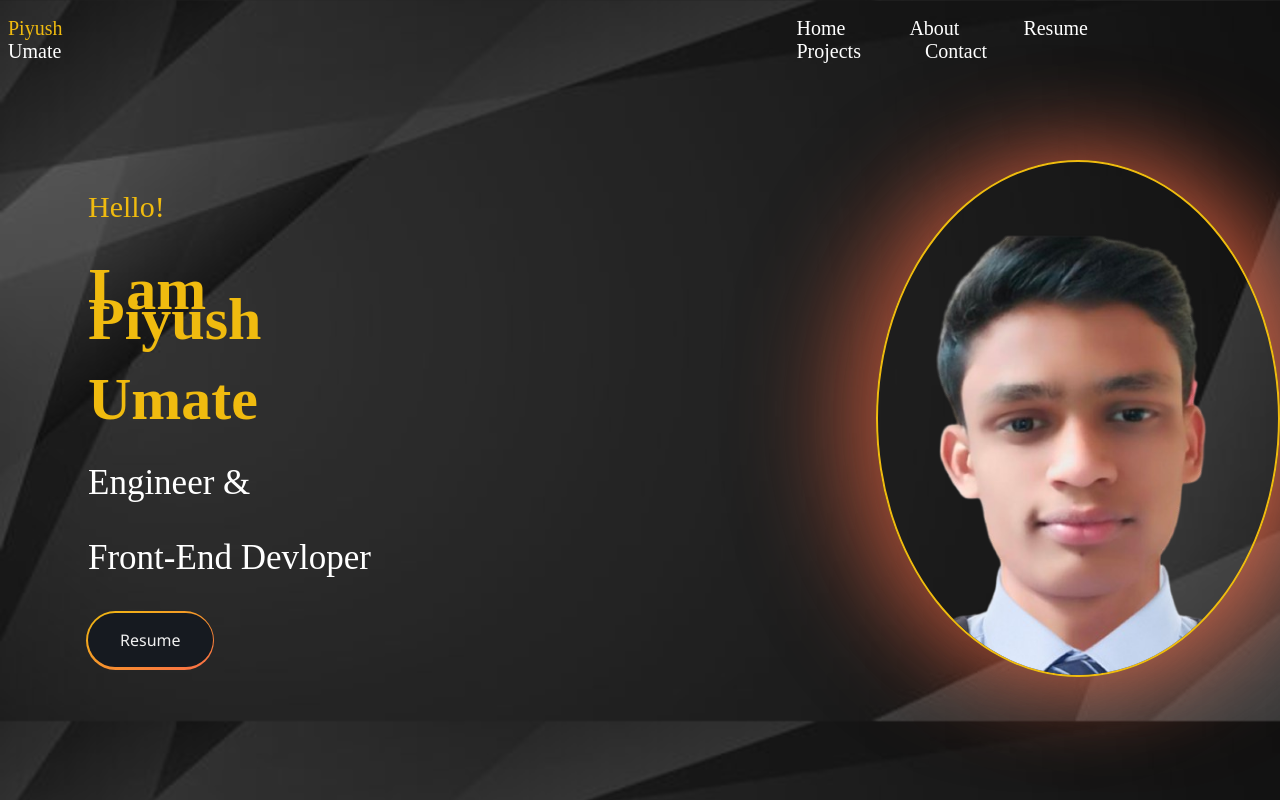
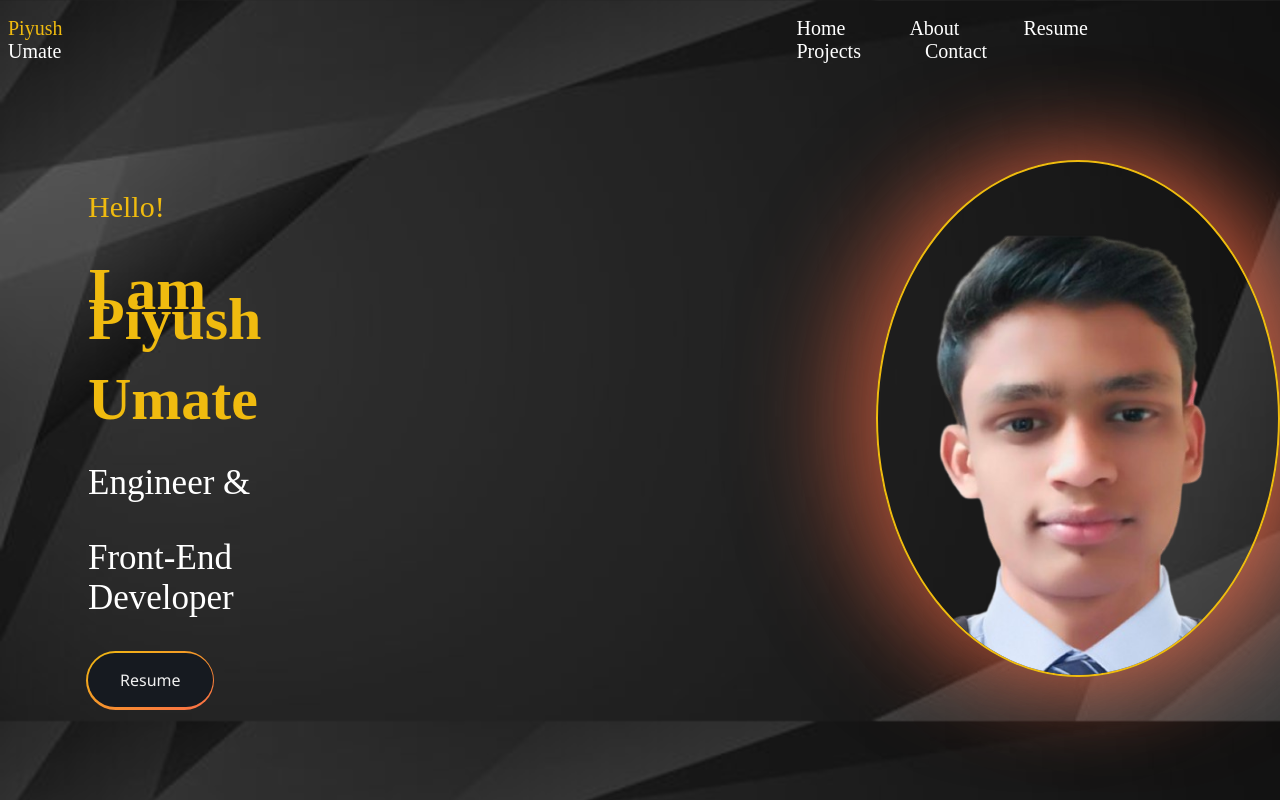
Before and after one commit to PiyushUmate12/Portfolio, a plain HTML site: page index.html in a window 1280 px wide. Drawn offline with Linux system fonts and the light colour scheme.

Commit message:
Update index.html

```diff
--- a/index.html
+++ b/index.html
@@ -28,7 +28,7 @@
             <h2>Umate</h2>
             <div class="edu">Engineer &</div>
             <div class="skill">
-            <p>Front-End Devloper</p>
+            <p>Front-End Developer</p>
             <a href="resume.pdf" ><button >Resume</button></a>
         </div>
         </div>
@@ -38,4 +38,5 @@
         </div>
     </section>
 </body>
+
 </html>
```
